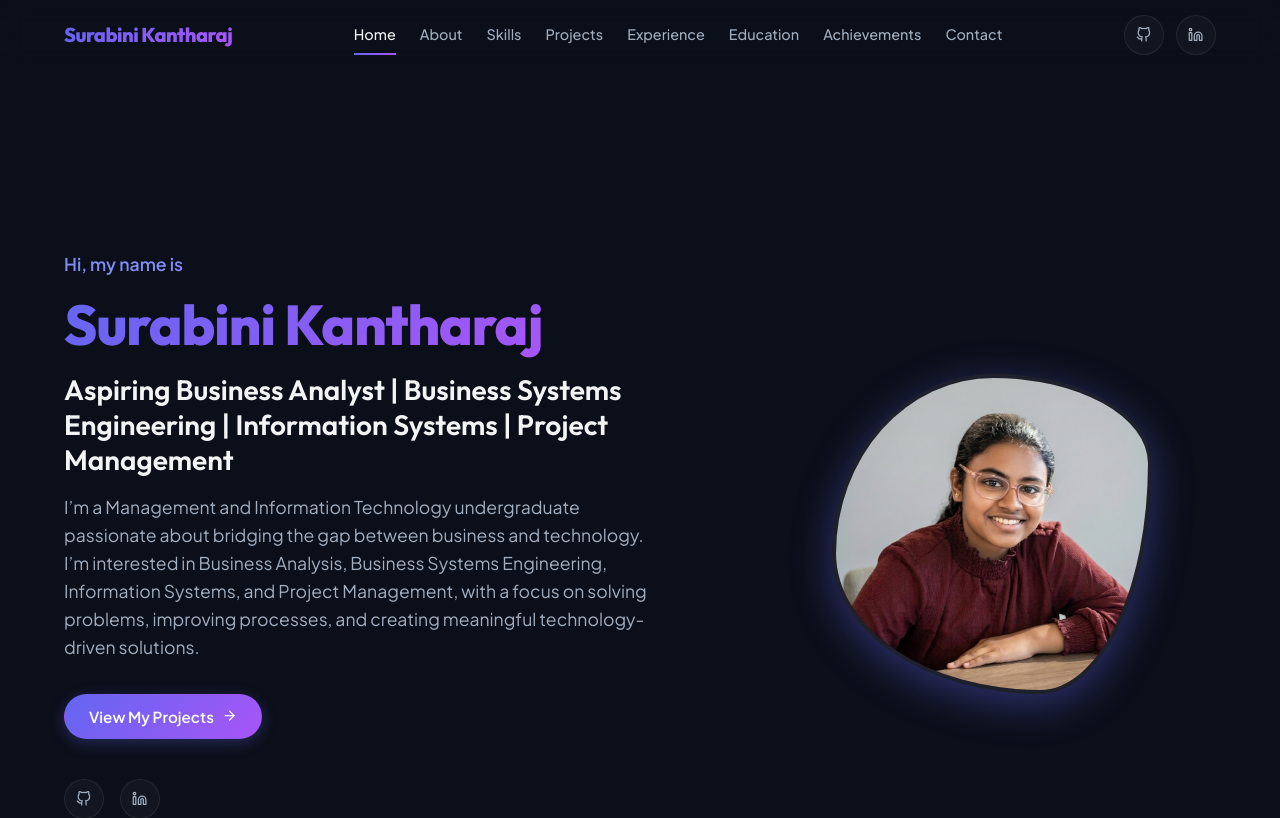
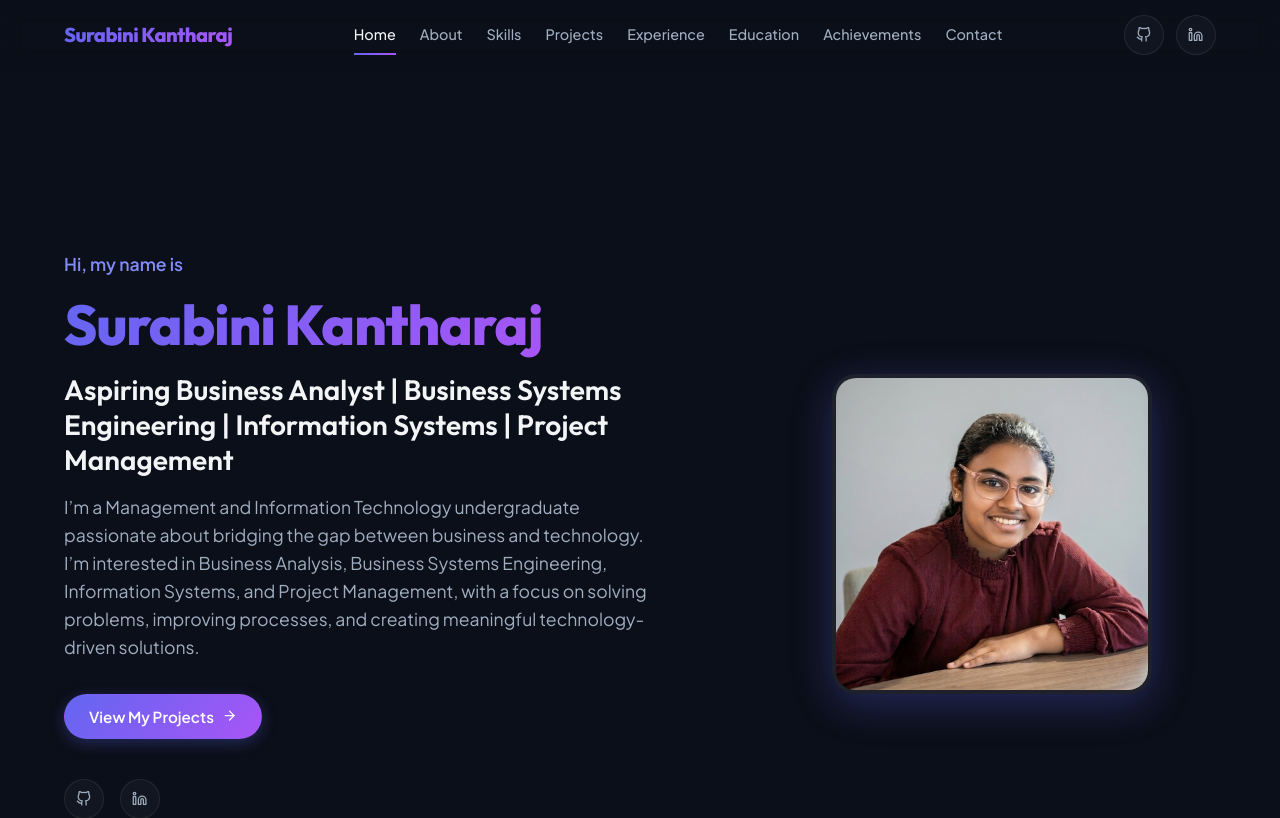
Before and after one commit to surabinik/Surabini_Kantharaj_Portfolio, a React (Vite) app: page / in a window 1280 px wide. Shown: the top 818 px of the page. Built offline with nearby package versions, Linux system fonts and the light colour scheme.

Commit message:
style: change profile picture frame to static squircle (border-radius 24px)

```diff
--- a/src/index.css
+++ b/src/index.css
@@ -866,9 +866,8 @@ h1, h2, h3, h4, h5, h6 {
   position: relative;
   width: 320px;
   height: 320px;
-  border-radius: 30% 70% 70% 30% / 30% 30% 70% 70%;
-  animation: morphing 15s ease-in-out infinite;
-  box-shadow: 0 10px 40px rgba(99, 102, 241, 0.4);
+  border-radius: 24px;
+  box-shadow: 0 10px 40px rgba(99, 102, 241, 0.3);
   border: 4px solid rgba(255, 255, 255, 0.08);
   overflow: hidden;
   transition: all var(--transition-normal);
```
